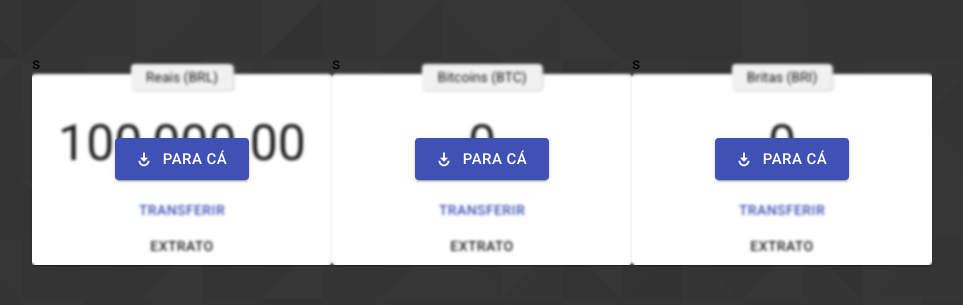
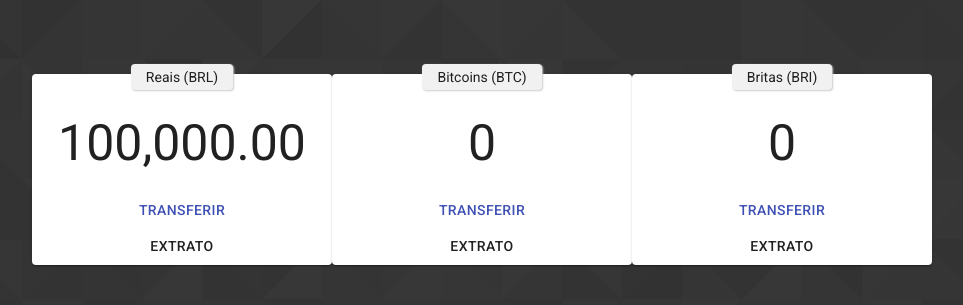
Before and after one commit to luisgustavolf/dindin, a React (Create React App) app: page / in a window 1280 px wide. Shown: the part 241-546 px from the top of the page, without its empty margins (158-1121 px from the left). Built offline with nearby package versions, Linux system fonts and the light colour scheme.

Commit message:
added targeging hook

```diff
--- a/src/components/others/accountSummaryWithTargeting/index.tsx
+++ b/src/components/others/accountSummaryWithTargeting/index.tsx
@@ -1,16 +1,15 @@
+import Button from '@material-ui/core/Button';
+import PlayForWorkIcon from '@material-ui/icons/PlayForWork';
 import * as React from 'react';
-import Button from '@material-ui/core/Button';
-import IconButton from '@material-ui/core/IconButton';
-import PlayForWorkIcon from '@material-ui/icons/PlayForWork';
 import { AccountSummary, AccountSummaryProps } from '../accountSummary';
+
 import './styles.scss';
 
-
 export interface AccountSummaryWithTargetingProps extends AccountSummaryProps {
-    displayTarget?: boolean
-    onTransfer: () => void
-    onStatement: () => void
-    onTargetSelected: () => void
+    displayTransferTarget?: boolean
+    onTransfer: (accountId: number) => void
+    onStatement: (accountId: number) => void
+    onTargetSelected: (accountId: number) => void
 }
 
 export function AccountSummaryWithTargeting(props: AccountSummaryWithTargetingProps) {
@@ -23,24 +22,28 @@ export function AccountSummaryWithTargeting(props: AccountSummaryWithTargetingPr
     return (
         <div className={'dd-targeting-wrap'}>
             <AccountSummary {...props}>
-                <Button color="primary" onClick={props.onTransfer}>Transferir</Button>
-                <Button onClick={props.onStatement}>Extrato</Button>
+                <Button color="primary" onClick={() => props.onTransfer(props.accountId)}>Transferir</Button>
+                <Button onClick={() => props.onStatement(props.accountId)}>Extrato</Button>
             </AccountSummary>
 
-            <div className={'tw-overlay'}>s</div>
+            {props.displayTransferTarget &&
+                <React.Fragment>
+                    <div className={'tw-overlay'}></div>
                     <div className={'tw-content-wrap'}>
                         <div className={'content'}>
                             <Button
                                 variant="contained"
                                 color="primary"
                                 size={'large'}
-                        startIcon={ <PlayForWorkIcon fontSize={'large'} />}
+                                startIcon={<PlayForWorkIcon fontSize={'large'} />}
+                                onClick={() => props.onTargetSelected(props.accountId)}
                             >
                                 Para cá
                             </Button>
-
                         </div>
                     </div>
+                </React.Fragment>
+            }
         </div>
     )
 }
--- a/src/pages/home/hook.tsx
+++ b/src/pages/home/hook.tsx
@@ -1,11 +1,13 @@
 import * as React from 'react'
 import { AccountsBalancesContext } from '../../contexts/accountsBalances/context'
+import { useTransferTarget } from './useTransferTarget'
 
 export interface UseHomePageProps {
 }
 
 export function useHomePage(props:UseHomePageProps) {
     const context = React.useContext(AccountsBalancesContext)
+    const targetHook = useTransferTarget({})
 
     // ---------------------------------------------
     // Functions
@@ -17,6 +19,7 @@ export function useHomePage(props:UseHomePageProps) {
     // API
 
     return {
-        ...context
+        context,
+        targetHook
     }
 }
--- a/src/pages/home/index.tsx
+++ b/src/pages/home/index.tsx
@@ -6,7 +6,7 @@ import { useHomePage } from './hook'
 import './styles.scss'
 
 export function HomePage(props: RouteChildrenProps) {
-    const { accounts } = useHomePage({})
+    const { context, targetHook } = useHomePage({})
 
     // ---------------------------------------------
     // Transformations
@@ -19,15 +19,18 @@ export function HomePage(props: RouteChildrenProps) {
             className={'dd-home-page'}
             style={{height: '100vh'}}
         >
-            {(accounts || []).map((account, idx) =>
+            {(context.accounts || []).map((account, idx) =>
                 <AccountSummaryWithTargeting
                     key={idx}
                     accountId={account.id!}
+                    displayTransferTarget={targetHook.isTarget(account.id!)}
                     onStatement={() => {}}
-                    onTransfer={() => {}}
-                    onTargetSelected={() => {}}
+                    onTransfer={targetHook.setSourceAccountId}
+                    onTargetSelected={() => targetHook.setSourceAccountId(undefined)}
                 />
             )}
+
+
         </Container>
     )
 }
--- /dev/null
+++ b/src/pages/home/useTransferTarget.tsx
@@ -0,0 +1,27 @@
+import * as React from 'react'
+
+export interface UseTransferTargetProps { }
+
+export function useTransferTarget(props:UseTransferTargetProps) {
+    const [sourceAccountId, setSourceAccountId] = React.useState<number>();
+
+    // ---------------------------------------------
+    // Functions
+
+    const isTarget = React.useCallback((accountId: number) => {
+        return !!(sourceAccountId && accountId != sourceAccountId)
+    }, [sourceAccountId])
+
+    // ---------------------------------------------
+    // Effects
+    // ---------------------------------------------
+    // Transformations
+    // ---------------------------------------------
+    // API
+
+    return {
+        sourceAccountId,
+        setSourceAccountId,
+        isTarget
+    }
+}
```
Lines whose indentation alone changed are shown as unchanged.
